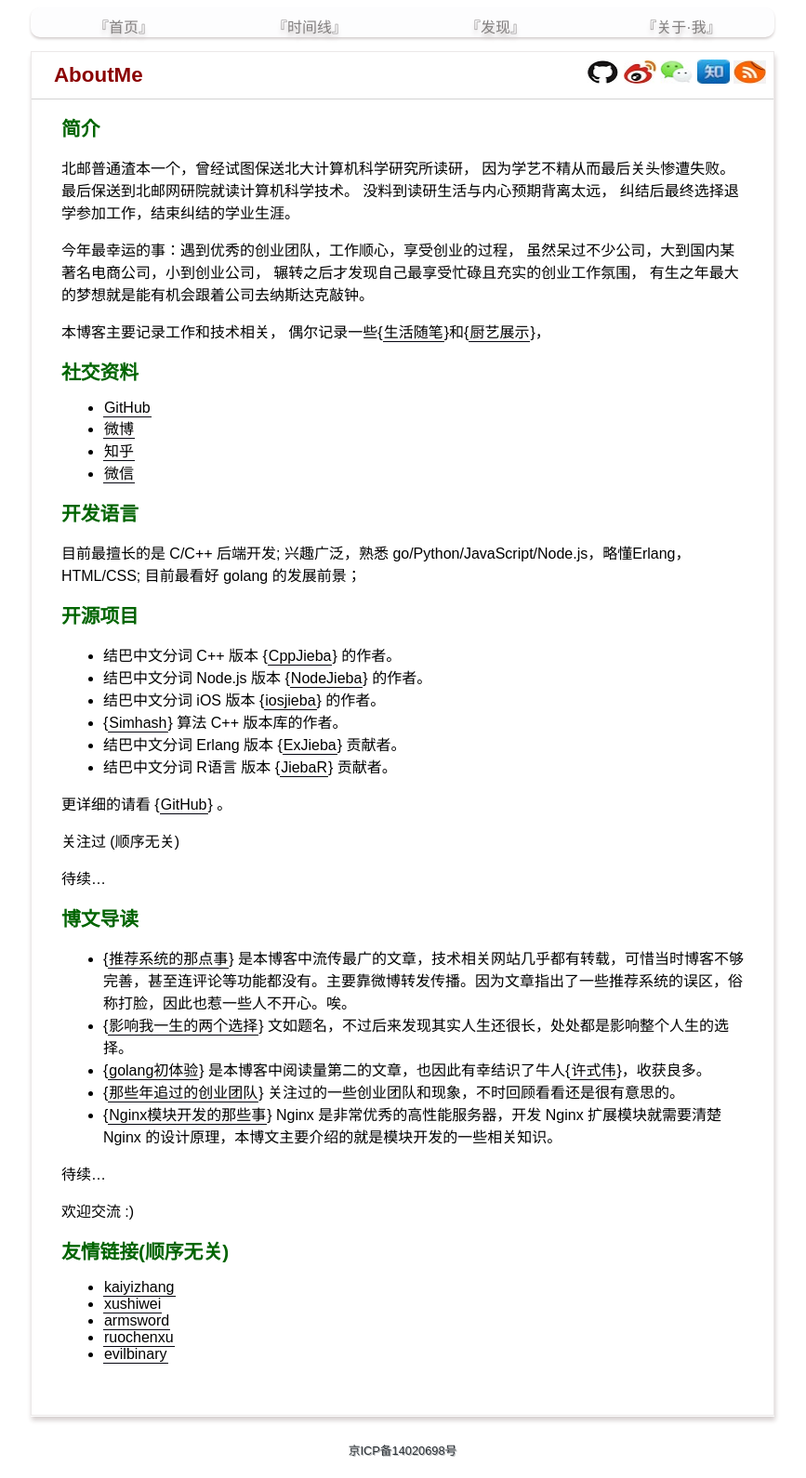
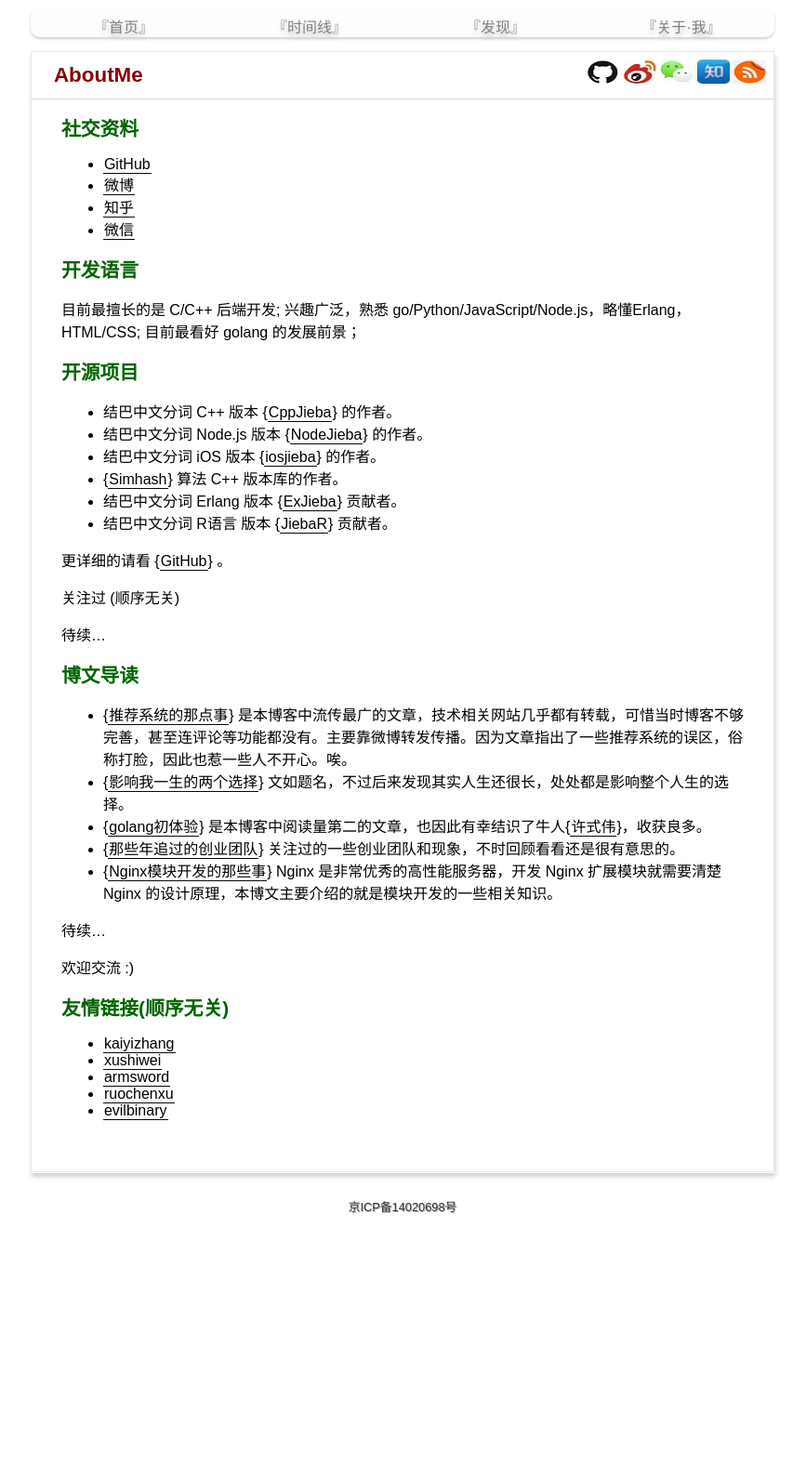
Before and after one commit to yanyiwu/blog, a Jekyll site: the page built from about.md, in a window 1280 px wide. Shown: the whole page at 93% size, without its empty margins (207-1074 px from the left). Built offline with Jekyll 4.4.1, drawn with Linux system fonts in a browser that asks for light colours; Markdown is read by kramdown in place of the engine named in the settings; comment, search, counter and statistics services are not loaded; after the commit the page ends 1328 px from its top, so only the background shows below that.

```diff
--- a/_layouts/default.html
+++ b/_layouts/default.html
@@ -56,7 +56,7 @@
                 <a href="http://weibo.com/buptwyy">
                     <img src="/img/weibo_logo.jpg"/>
                 </a>
-                <a href="http://7viirv.com1.z0.glb.clouddn.com/5a7d1b5c0d_yanyiwu_personal_qrcodes.jpg">
+                <a href="http://7viirv.com1.z0.glb.clouddn.com/qrcodes_yanyiwu_personal.jpg">
                     <img src="/img/wechat_logo.jpg"/>
                 </a>
                 <a href="http://www.zhihu.com/people/bu-shi-wo-gan-de-17">
--- a/about.md
+++ b/about.md
@@ -2,22 +2,6 @@
 layout: post_without_date
 title: AboutMe
 ---
-
-## 简介
-
-北邮普通渣本一个，曾经试图保送北大计算机科学研究所读研，
-因为学艺不精从而最后关头惨遭失败。
-最后保送到北邮网研院就读计算机科学技术。
-没料到读研生活与内心预期背离太远，
-纠结后最终选择退学参加工作，结束纠结的学业生涯。
-
-今年最幸运的事：遇到优秀的创业团队，工作顺心，享受创业的过程，
-虽然呆过不少公司，大到国内某著名电商公司，小到创业公司，
-辗转之后才发现自己最享受忙碌且充实的创业工作氛围，
-有生之年最大的梦想就是能有机会跟着公司去纳斯达克敲钟。
-
-本博客主要记录工作和技术相关，
-偶尔记录一些{[生活随笔]}和{[厨艺展示]}，
 
 ## 社交资料
 
@@ -68,8 +52,6 @@ title: AboutMe
 + [ruochenxu]
 + [evilbinary]
 
-[生活随笔]:http://yanyiwu.com/moments/moment.html
-[厨艺展示]:http://yanyiwu.com/cooking-in-life.html
 [Jieba]:https://github.com/fxsjy/jieba
 [CppJieba]:http://github.com/yanyiwu/cppjieba
 [NodeJieba]:http://github.com/yanyiwu/nodejieba
```
Also changed, not shown: other parts of about.md (+1 -1 lines), discover.md (+0 -2 lines).
